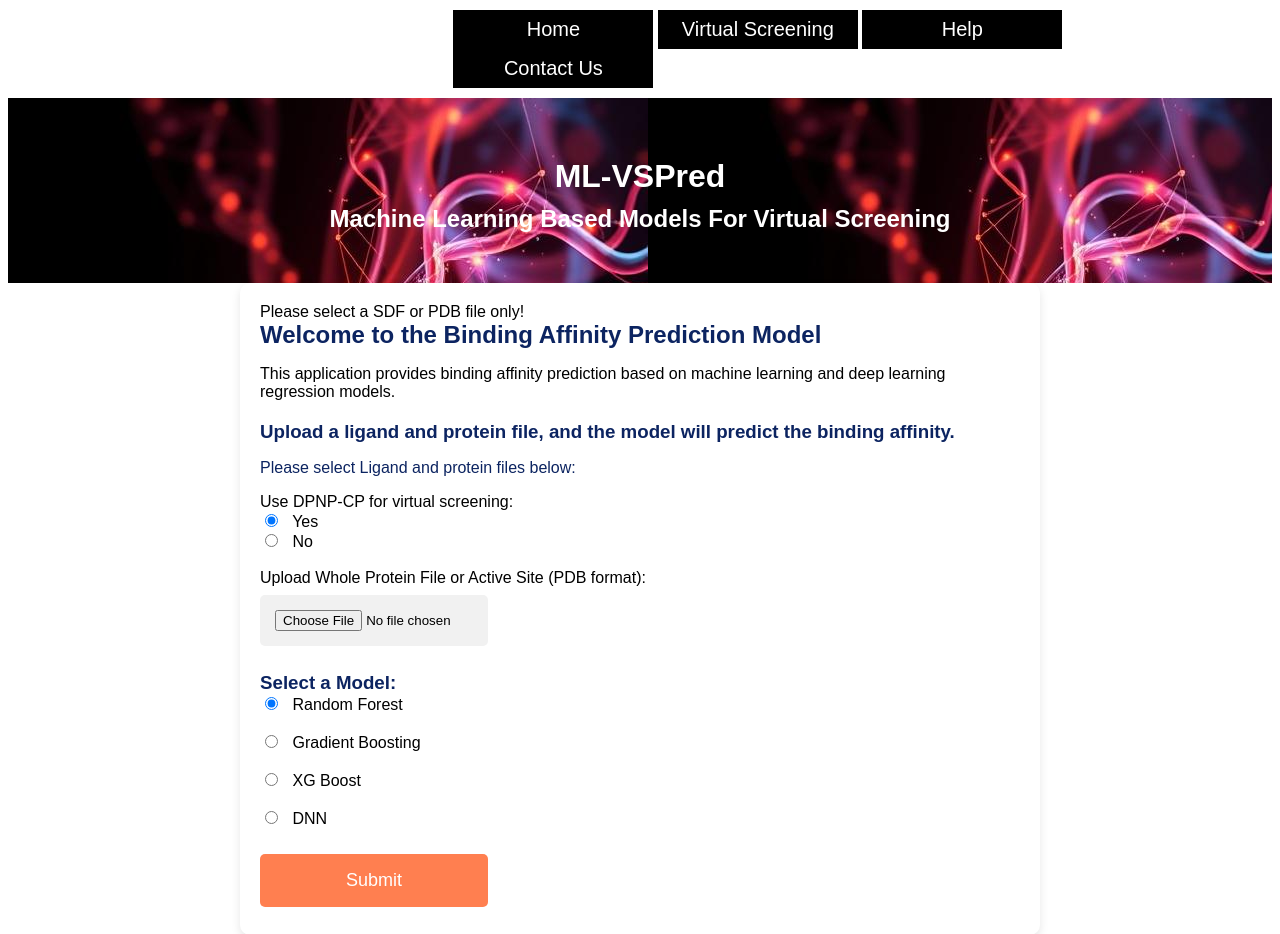
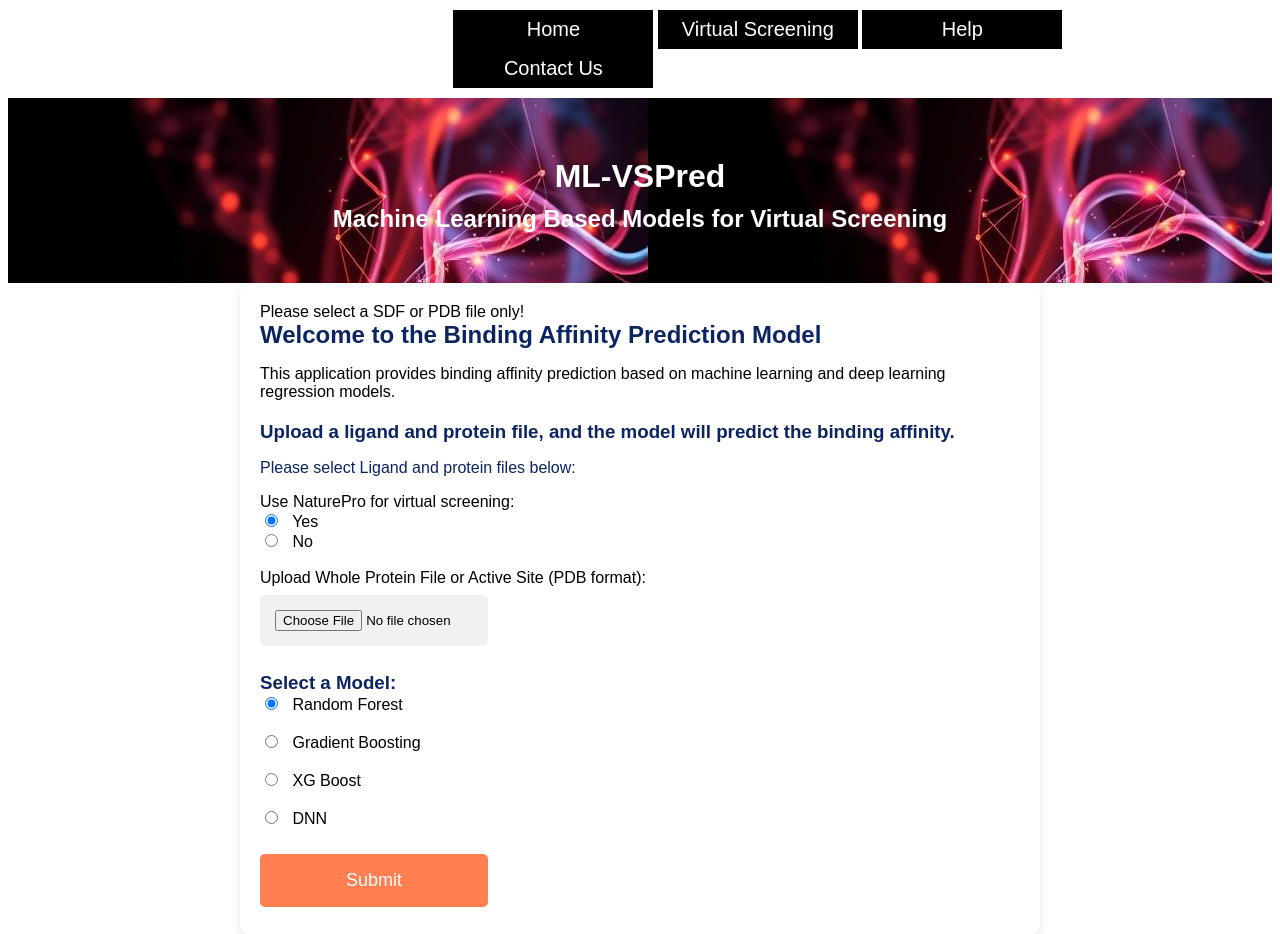
Before and after one commit to nimaibio/binding_affinity, a Flask app: page /vs in a window 1280 px wide. Shown: the top 934 px of the page. Run offline with Flask 3, Linux system fonts and the light colour scheme.

Commit message:
Update input_new.html

```diff
--- a/templates/input_new.html
+++ b/templates/input_new.html
@@ -283,7 +283,7 @@
 
 <div class="about-section">
     <h1 style="padding:10px">ML-VSPred</h1>
-    <h2>Machine Learning Based Models For Virtual Screening</h2>
+    <h2>Machine Learning Based Models for Virtual Screening</h2>
 </div>
  <div class="container1">
         {% if ex %}
@@ -300,7 +300,7 @@
 
         <!-- File Upload Form -->
         <form action="/vs" method="post" enctype="multipart/form-data">
-            <label for="file_ligand">Use DPNP-CP for virtual screening:</label><br>
+            <label for="file_ligand">Use NaturePro for virtual screening:</label><br>
 
 
              <input type="radio" id="dpnp_yes" name="DPNP" value="Yes" onclick="toggleVisibility()"checked required>
```
